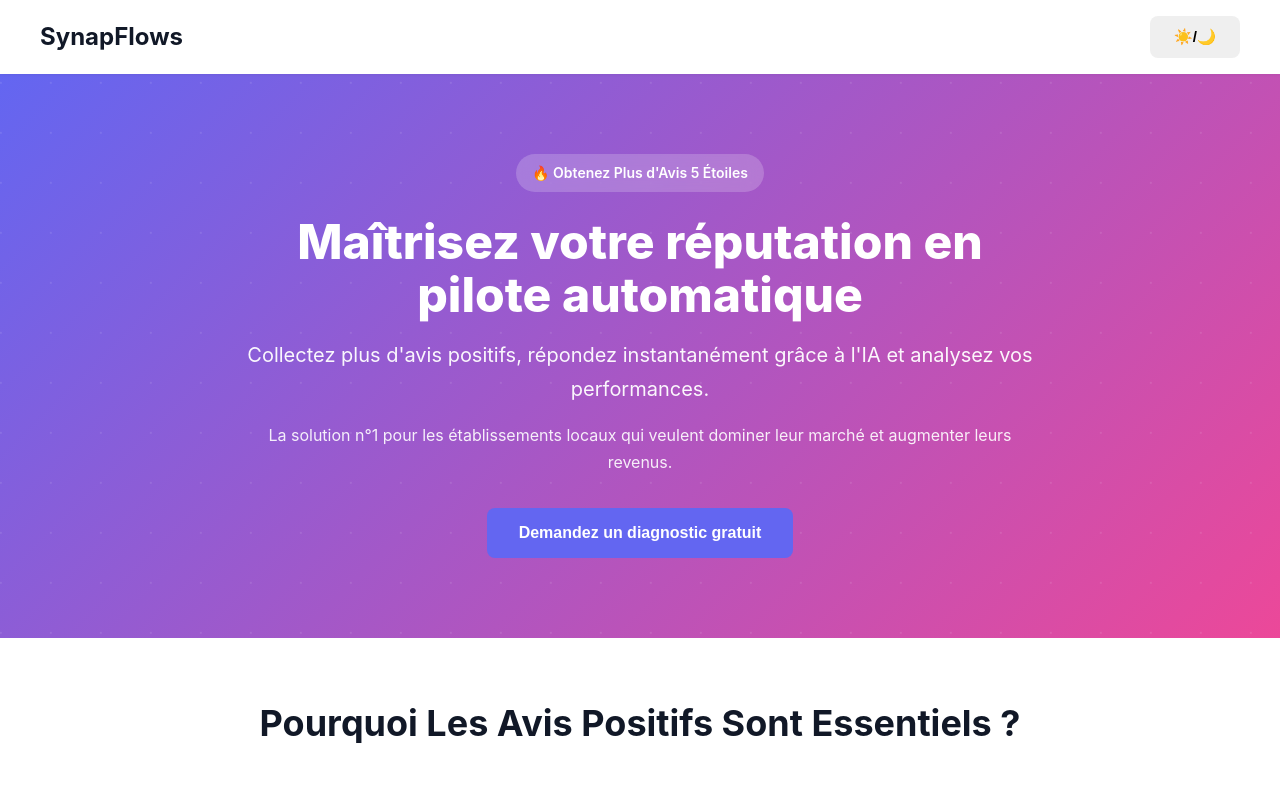
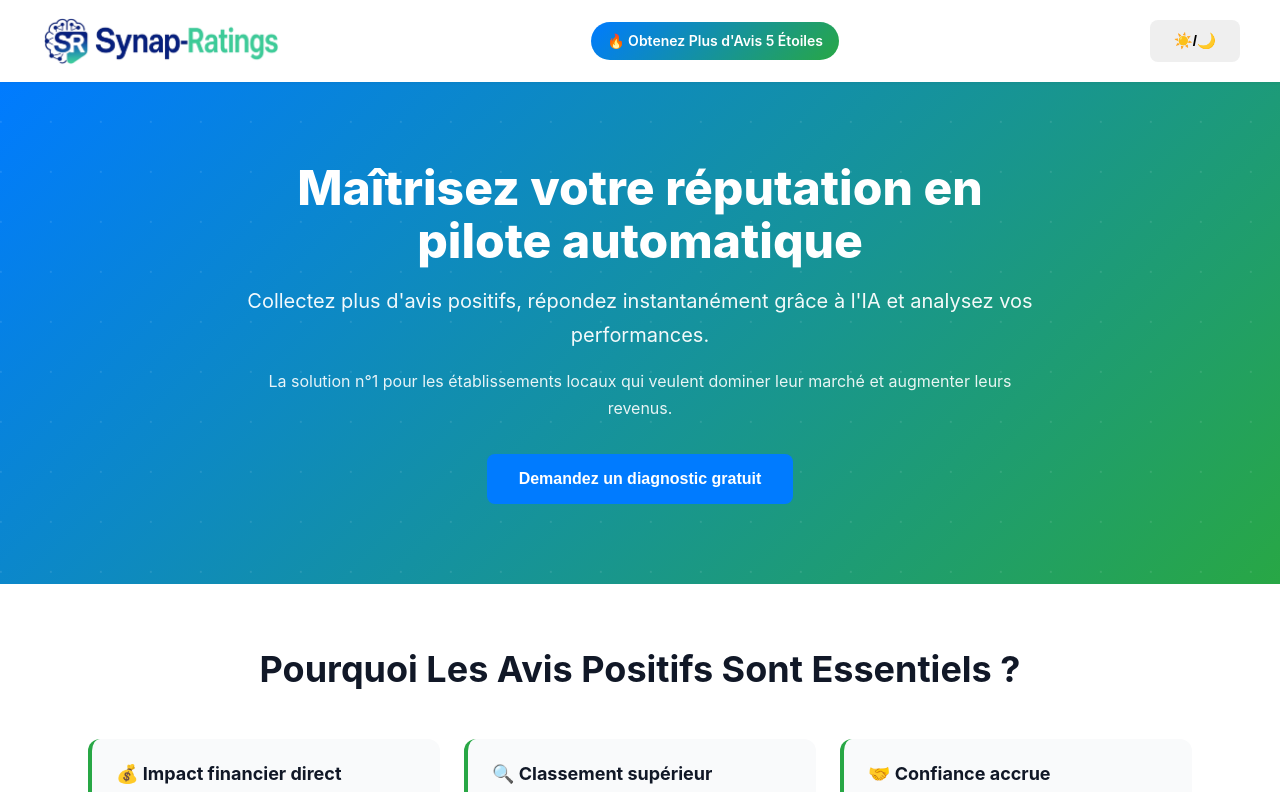
Before and after one commit to OlivierGuimonneau/synap-ratings, a React (Vite) app in the folder frontend/: page / in a window 1280 px wide. Shown: the top 792 px of the page. Built offline with nearby package versions, Linux system fonts and the light colour scheme; no server answers.

Commit message:
améliorations graphiques

```diff
--- a/frontend/index.html
+++ b/frontend/index.html
@@ -1 +1 @@
-<!doctype html><html lang="fr"><head><meta charset="UTF-8" /><meta name="viewport" content="width=device-width, initial-scale=1.0" /><title>SynapFlows</title></head><body><div id="root"></div><script type="module" src="/src/main.tsx"></script></body></html>
+<!doctype html><html lang="fr"><head><meta charset="UTF-8" /><meta name="viewport" content="width=device-width, initial-scale=1.0" /><link rel="icon" type="image/png" href="/images/favicon.png" /><title>Synap-Ratings</title></head><body><div id="root"></div><script type="module" src="/src/main.tsx"></script></body></html>
--- a/frontend/src/components/Header.tsx
+++ b/frontend/src/components/Header.tsx
@@ -1 +1 @@
-export function Header(){return <header className="header"><div className="header-inner" style={{display:'flex',justifyContent:'space-between',alignItems:'center'}}><strong style={{fontSize:'1.5rem'}}>SynapFlows</strong><button className="button" type="button">☀️/🌙</button></div></header>}
+export function Header(){return <header className="header"><div className="header-inner" style={{display:'flex',justifyContent:'space-between',alignItems:'center'}}><img src="/images/logo.png" alt="Synap-Ratings" style={{height:'50px',width:'auto'}} /><div className="hero-badge">🔥 Obtenez Plus d'Avis 5 Étoiles</div><button className="button" type="button">☀️/🌙</button></div></header>}
--- a/frontend/src/components/HeroSection.tsx
+++ b/frontend/src/components/HeroSection.tsx
@@ -17,7 +17,6 @@ export function HeroSection({ headline, tagline, description, ctaText, onCtaClic
     >
       <div className="container">
         <div className="hero-content">
-          <div className="hero-badge">🔥 Obtenez Plus d'Avis 5 Étoiles</div>
           <h1 className="hero-headline">{headline}</h1>
           <p className="hero-tagline">{tagline}</p>
           <p className="hero-description">{description}</p>
--- a/frontend/src/styles/theme.css
+++ b/frontend/src/styles/theme.css
@@ -1,11 +1,11 @@
 /* ==================== Root Colors & Tokens ==================== */
 :root {
   /* Couleurs principales */
-  --primary: #6366f1;
-  --primary-dark: #4f46e5;
-  --primary-light: #818cf8;
-  --secondary: #ec4899;
-  --secondary-dark: #be185d;
+  --primary: #007bff;
+  --primary-dark: #0056b3;
+  --primary-light: #0d6efd;
+  --secondary: #28a745;
+  --secondary-dark: #1e7e34;
 
   /* Neutrals */
   --bg-white: #ffffff;
@@ -17,7 +17,7 @@
   --border: #e5e7eb;
 
   /* Status colors */
-  --success: #10b981;
+  --success: #28a745;
   --error: #ef4444;
   --warning: #f59e0b;
 
@@ -106,6 +106,12 @@ a:hover {
   display: flex;
   justify-content: space-between;
   align-items: center;
+}
+
+.header-inner .hero-badge {
+  background: linear-gradient(135deg, var(--primary), var(--secondary));
+  color: var(--bg-white);
+  margin-bottom: 0;
 }
 
 .header-logo {
```
Also changed, not shown: frontend/public/images/favicon.png (added), frontend/public/images/logo.png (added).
